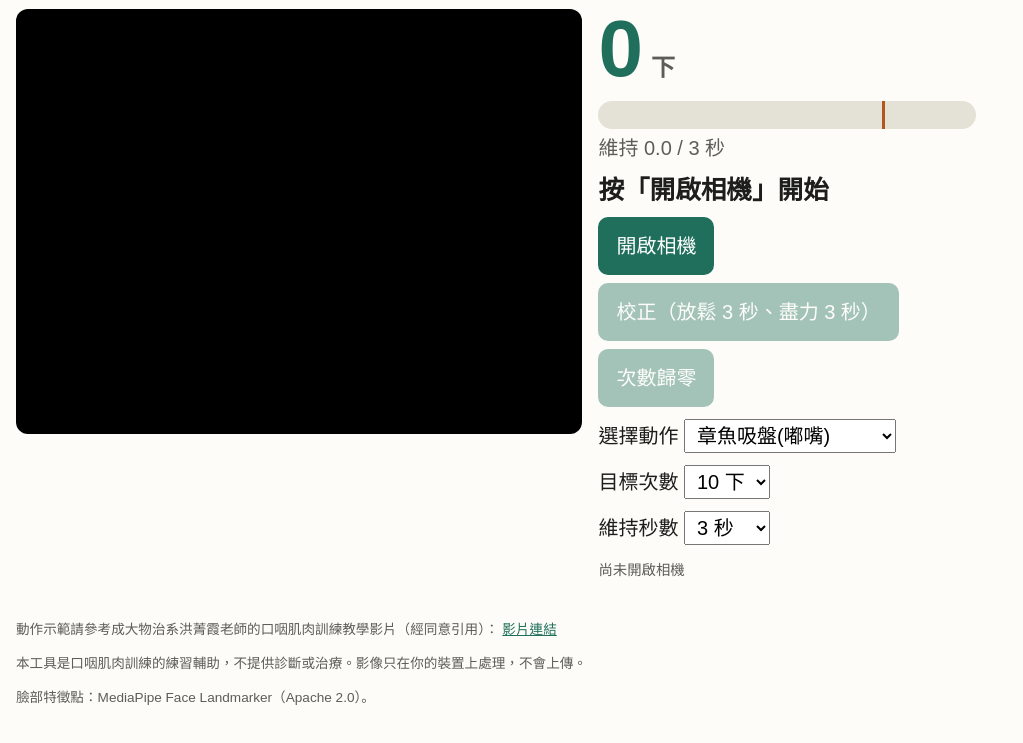
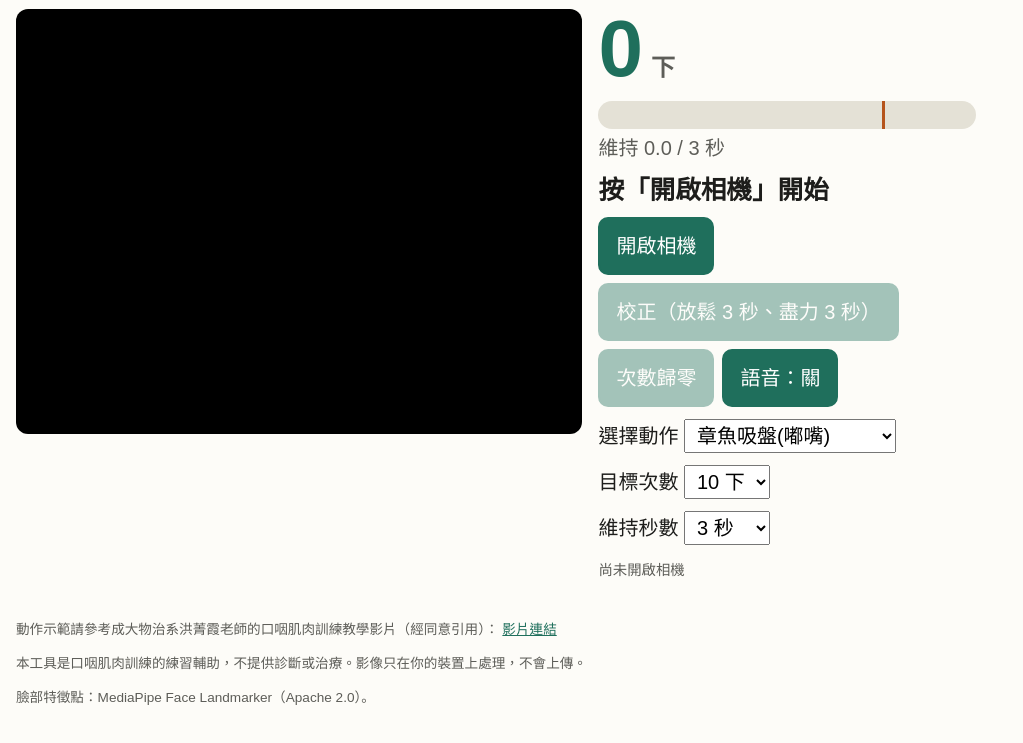
Before and after one commit to f94136067-blip/Gentleman2, a plain HTML site: page index.html in a window 1280 px wide. Shown: the part 89-832 px from the top of the page, without its empty margins (0-1023 px from the left). Drawn offline with Linux system fonts and the light colour scheme.

Commit message:
Add speech button to the buttons section

```diff
--- a/index.html
+++ b/index.html
@@ -32,6 +32,7 @@
         <button id="startBtn">開啟相機</button>
         <button id="calibBtn" disabled>校正（放鬆 3 秒、盡力 3 秒）</button>
         <button id="resetBtn" disabled>次數歸零</button>
+        <button id="speechBtn">語音：關</button>
       </div>
 
       <!-- 動作選擇下拉選單 -->
```
